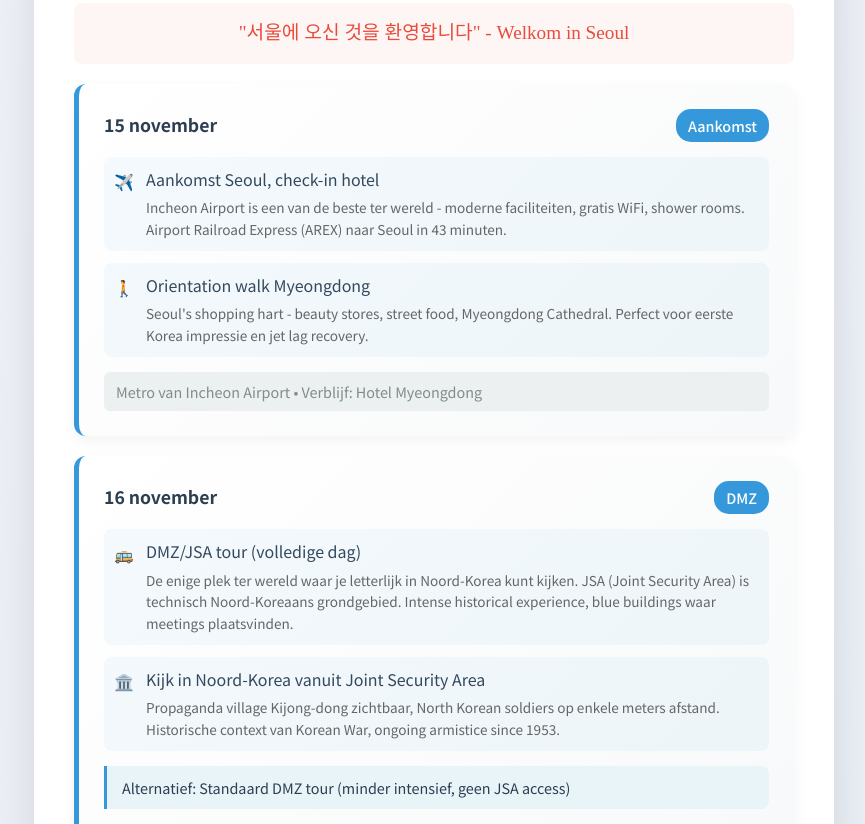
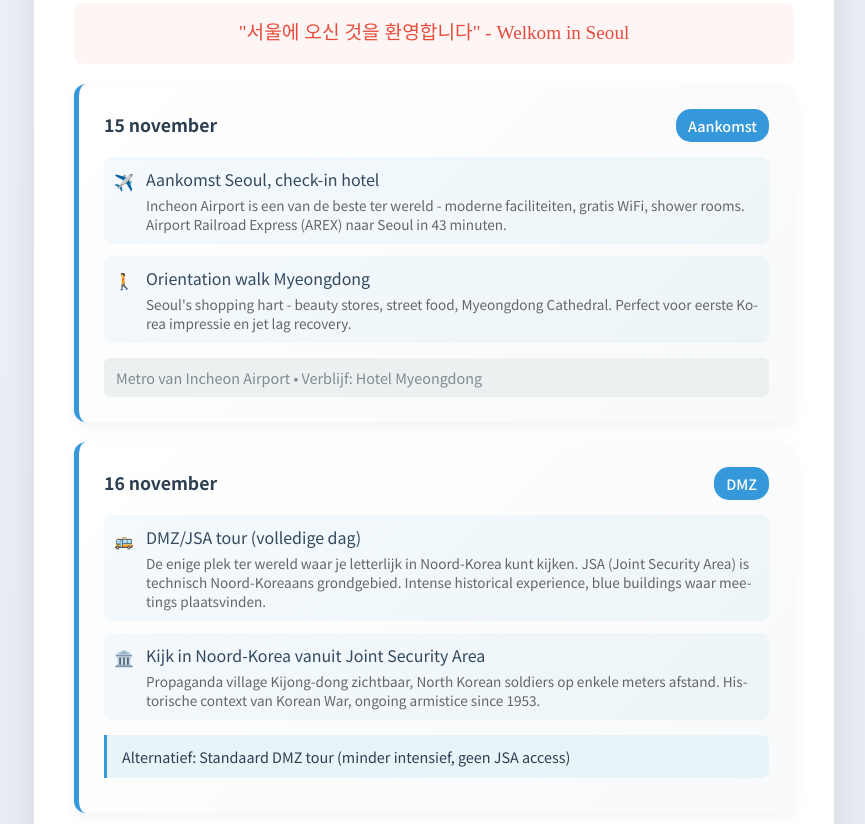
Before and after one commit to krulkrul/korea-reisboekje, a plain HTML site: page index.html in a window 1280 px wide. Shown: the part 3796-4620 px from the top of the page, without its empty margins (206-1071 px from the left). Drawn offline with Linux system fonts and the light colour scheme.

Commit message:
Update index.html

```diff
--- a/index.html
+++ b/index.html
@@ -27,6 +27,7 @@
             box-shadow: 0 20px 40px rgba(0,0,0,0.1);
             border-radius: 15px;
             overflow: hidden;
+            width: 100%;
         }
 
         .cover {
@@ -79,6 +80,8 @@
         .chapter {
             padding: 40px;
             border-bottom: 3px solid #f8f9fa;
+            max-width: 100%;
+            overflow-x: hidden;
         }
 
         .chapter:last-child {
@@ -179,6 +182,9 @@
             padding: 10px;
             background: rgba(52, 152, 219, 0.05);
             border-radius: 8px;
+            width: 100%;
+            max-width: 100%;
+            overflow: hidden;
         }
 
         .activity-icon {
@@ -187,6 +193,7 @@
             margin-right: 12px;
             margin-top: 2px;
             flex-shrink: 0;
+            min-width: 20px;
         }
 
         .activity-text {
@@ -194,7 +201,17 @@
             color: #34495e;
             word-wrap: break-word;
             overflow-wrap: break-word;
-            max-width: 100%;
+            max-width: calc(100% - 32px);
+            hyphens: auto;
+            line-height: 1.5;
+        }
+
+        .activity-text > div {
+            font-size: 0.85em;
+            color: #666;
+            margin-top: 5px;
+            line-height: 1.4;
+            word-break: break-word;
         }
 
         .transport-info {
```
